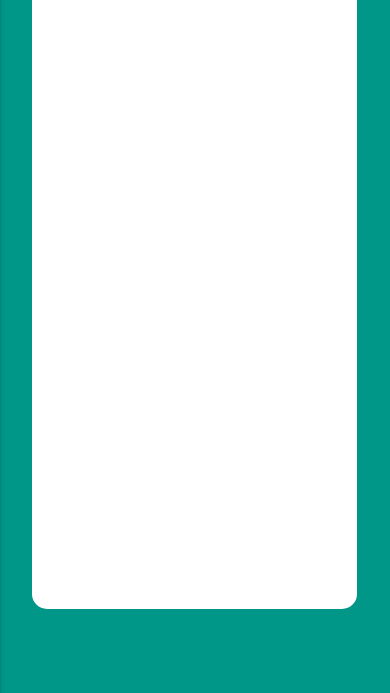
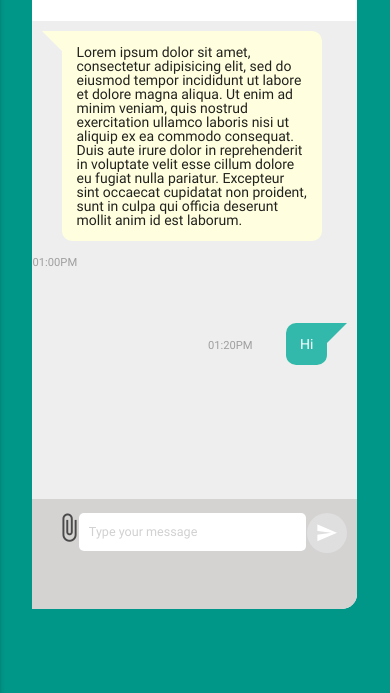
Before and after one commit to SherineSameh/ChatApp, a plain HTML site: page index.html at #!/home in a window 390 px wide. Shown: the part 151-844 px from the top of the page. Drawn offline with Linux system fonts and the light colour scheme.

Commit message:
add responsive static chat-box

```diff
--- a/public/assets/css/style.css
+++ b/public/assets/css/style.css
@@ -64,7 +64,7 @@
   border-radius: 0px 0px 15px 15px;
   background-color: #eee;
 }
-.chat-body{
+.chat-box{
   border-radius: 0px 0px 15px 0px;
   height: 60vh;
   overflow-y:auto;
--- a/public/assets/js/app.js
+++ b/public/assets/js/app.js
@@ -18,7 +18,7 @@ app.config(function($stateProvider, $urlRouterProvider) {
           'navbar@home': {
               templateUrl: 'public/partials/_navbar.html'
           },
-          'chat-box@body': {
+          'chat-box@home': {
               templateUrl: 'public/partials/_chat-box.html'
           }
         }
--- a/public/partials/_chat-box.html
+++ b/public/partials/_chat-box.html
@@ -0,0 +1,48 @@
+<div class="col m9 s12 no-padding grey lighten-3 chat-box scroll">
+  <div ng-repeat="message in currentChat.messages">
+    <!-- message.type =0 -> received msg / message.type =1 -> sent message -->
+    <div ng-switch="{{message.type}}">
+      <div ng-switch-when="0">
+        <div class="row">
+          <div class="talk-bubble tri-right round left-top" style="float: left;">
+            <div class="talktext">
+              <p>{{message.content}}</p>
+            </div>
+          </div>
+          <span class="grey-text lighten-5" style="font-size:80%;">{{message.time}}</span>
+        </div>
+        <br />
+      </div>
+      <div ng-switch-when="1">
+        <div class="row"  style="float: right;">
+          <span class="grey-text lighten-5" style="font-size:80%;">{{message.time}}</span>
+          <div class="talk-bubble tri-left round right-top">
+            <div class="talktext-right">
+              <p>{{message.content}}</p>
+            </div>
+          </div>
+        </div>
+        <br />
+      </div>
+    </div>
+  </div>
+</div>
+<!-- Send Form -->
+<div class="footer col m9 offset-m3 s12 bottom-right-rounding">
+  <form ng-submit="send(currentChat.id)" name="form" role="form" class="row">
+      <div class="file-field input-field col m1 s1">
+        <input type="file" ng-model="form.file">
+        <span><i id="attach-file" class="material-icons">attach_file</i></span>
+      </div>
+      <div class="input-field col l9 m8 s9">
+        <textarea id="message" ng-model="form.message" ng-required="true" placeholder="Type your message" class="materialize-textarea scroll">
+        </textarea>
+      </div>
+      <div class="input-field col m2 s1 hide-on-small-only">
+        <a type="submit" ng-disabled="form.$invalid" class="waves-effect waves-light btn">send</a>
+      </div>
+      <div class="input-field col s1 hide-on-med-and-up show-on-small">
+        <a type="submit" ng-disabled="form.$invalid" class="btn-floating waves-effect waves-light"><i class="material-icons">send</i></a>
+      </div>
+  </form>
+</div>
--- a/public/partials/_header-right.html
+++ b/public/partials/_header-right.html
@@ -11,7 +11,7 @@
       <span><i class="material-icons">supervisor_account</i>Contacts</span>
     </li>
     <li ng-repeat="contact in contacts">
-      <a href="#" ng-click="openChat(contact.id)" class="row">
+      <a href="#!" ng-click="openChat(contact.id)" class="row">
             <img class="circle responsive-img" ng-src="{{contact.img}}" style="width:30px; height:30px;"/>
             <span class="title grey-text">{{contact.name}}</span>
         </a>
--- a/public/partials/_navbar.html
+++ b/public/partials/_navbar.html
@@ -6,7 +6,7 @@
   </ul>
   <ul id="recent-chats" class="no-margin collection nav-container scroll">
     <li class="active" ng-repeat="contact in contacts">
-      <a href="" ng-click="openChat(contact.id)" class="row collection-item contact no-padding">
+      <a href="#!" ng-click="openChat(contact.id)" class="row collection-item contact no-padding">
         <div class="col s12">
           <span class="time grey-text lighten-5">{{contact.messages[contact.messages.length -1].time}}</span>
         </div>
@@ -23,7 +23,7 @@
   </ul>
   <ul id="contacts" class="no-margin collection nav-container scroll">
     <li  ng-repeat="contact in contacts">
-      <a href="" ng-click="openChat(contact.id)" class="row collection-item contact">
+      <a href="#!" ng-click="openChat(contact.id)" class="row collection-item contact">
         <div class="col s4">
           <div class="online-badge hide-on-med-and-down" data-badge=""></div>
           <img ng-src="{{contact.img}}" alt="Profile Picture" class="circle responsive-img">
```
